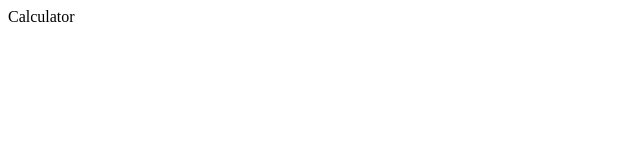
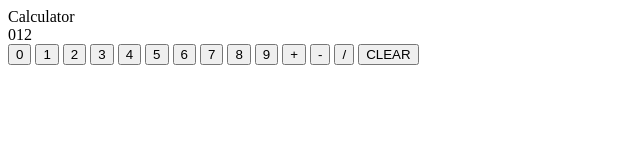
Before and after one commit to RosiePlatten/calculator, a plain HTML site: page index.html in a window 1280 px wide. Shown: the whole page, without its empty margins (0-640 px from the left). Drawn offline with Linux system fonts and the light colour scheme.

Commit message:
added basic structure to index

```diff
--- a/index.html
+++ b/index.html
@@ -2,5 +2,23 @@
     <head>Calculator</head>
     <body>
         <script type="text/javascript" src="script.js"></script>
+        <div id="calculator">
+            <div id="display">012</div>
+            <button id="zero">0</button>
+            <button id="one">1</button>
+            <button id="two">2</button>
+            <button id="three">3</button>
+            <button id="four">4</button>
+            <button id="five">5</button>
+            <button id="six">6</button>
+            <button id="seven">7</button>
+            <button id="eight">8</button>
+            <button id="nine">9</button>
+            <button id="plus">+</button>
+            <button id="minus">-</button>
+            <button id="divide">/</button>
+            <button id="clear">CLEAR</button>
+        </div>
+
     </body>
 </html>
```
